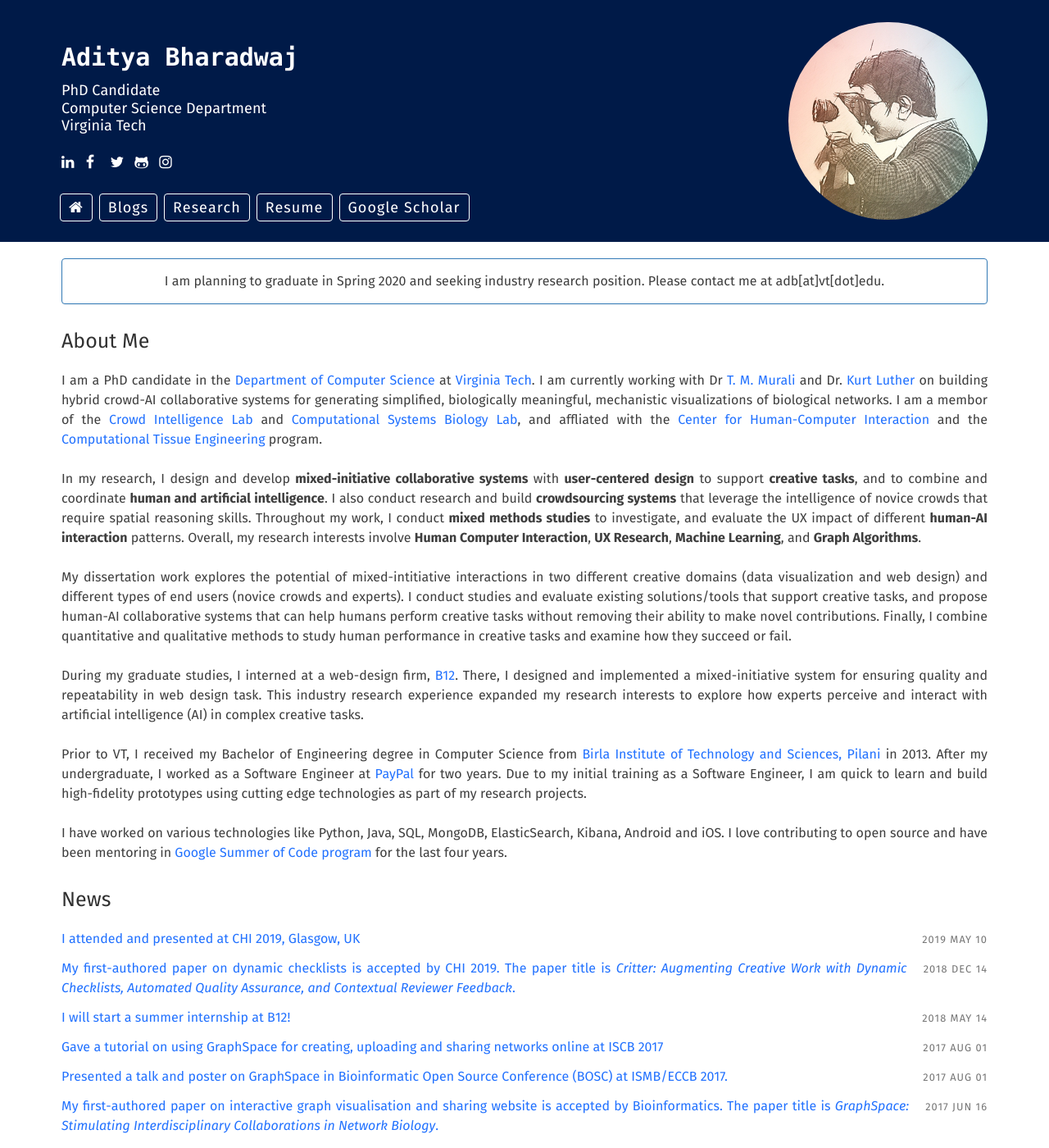
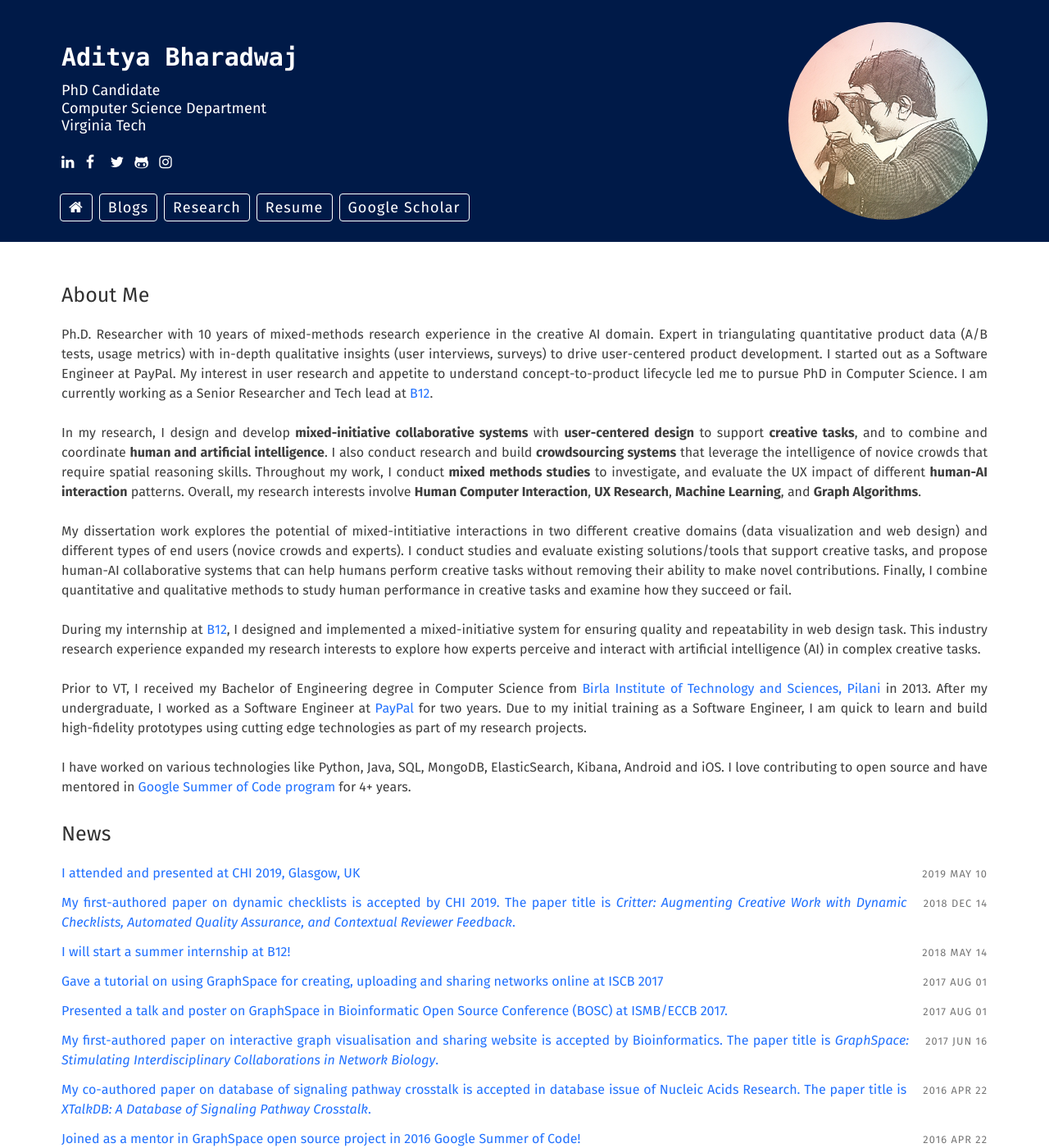
Before and after one commit to adbharadwaj/adbharadwaj.github.io, a Jekyll site: the page built from index.html, in a window 1280 px wide and 1400 px high. Shown: the whole window at 82% size. Built offline with Jekyll 4.4.1, drawn with Linux system fonts in a browser that asks for light colours.

Commit message:
Revise About Me section with updated details
Updated personal information and research details in the About Me section.

```diff
--- a/index.html
+++ b/index.html
@@ -24,20 +24,13 @@
 {% endif %}
 {% endfor %}
 
-
-<div class="panel panel-primary">
-    <!-- <div class="panel-heading">Panel heading without title</div> -->
-  <div class="panel-body text-center">
-    <!-- <h3>Job Search</h3> -->
-    I am planning to graduate in Spring 2020 and seeking industry research position. Please contact me at adb[at]vt[dot]edu.
-  </div>
-</div>
-
 <h3>About Me</h3>
 
-I am a PhD candidate in the <a href="http://www.cs.vt.edu/">Department of Computer Science</a> at <a href="http://www.vt.edu/">Virginia Tech</a>. I am currently working with Dr <a href="http://bioinformatics.cs.vt.edu/~murali/">T. M. Murali</a> and Dr. <a href="http://kurtluther.com/">Kurt Luther</a> on building hybrid crowd-AI collaborative systems for generating simplified, biologically meaningful, mechanistic visualizations of biological networks. I am a membor of the <a href="http://crowd.cs.vt.edu/">Crowd Intelligence Lab</a> and
-<a href="https://bioinformatics.cs.vt.edu/~murali/group.html">Computational Systems Biology Lab</a>, and affliated with the <a href="http://www.hci.vt.edu/">Center for Human-Computer Interaction</a> and the <a href="http://cte.cs.vt.edu/">Computational Tissue Engineering</a> program.
+Ph.D. Researcher with 10 years of mixed-methods research experience in the creative AI domain. Expert in triangulating quantitative product data (A/B tests, usage metrics) with in-depth qualitative insights (user interviews, surveys) to drive user-centered product development.
 
+I started out as a Software Engineer at PayPal. My interest in user research and appetite to understand concept-to-product lifecycle led me to pursue PhD in Computer Science.
+
+I am currently working as a Senior Researcher and Tech lead at <a href="https://b12.io/">B12</a>.
 
 <br><br>
 
@@ -49,14 +42,14 @@
 
 <br><br>
 
-During my graduate studies, I interned at a web-design firm, <a href="https://b12.io/">B12</a>. There, I designed and implemented a mixed-initiative system for ensuring quality and repeatability in web design task. This industry research experience expanded my research interests to explore how experts perceive and interact with artificial intelligence (AI) in complex creative tasks.
+During my internship at <a href="https://b12.io/">B12</a>, I designed and implemented a mixed-initiative system for ensuring quality and repeatability in web design task. This industry research experience expanded my research interests to explore how experts perceive and interact with artificial intelligence (AI) in complex creative tasks.
 
 <br><br>
 Prior to VT, I received my Bachelor of Engineering degree in Computer Science from <a href="http://www.bits-pilani.ac.in/">Birla Institute of Technology and Sciences, Pilani</a> in 2013. After my undergraduate, I worked as a Software Engineer at <a href="https://www.paypal.com/">PayPal</a> for two years. Due to my initial training as a Software Engineer, I am quick to learn and build high-fidelity prototypes using cutting edge technologies as part of my research projects.
 
 <br><br>
 
-I have worked on various technologies like Python, Java, SQL, MongoDB, ElasticSearch, Kibana, Android and iOS. I love contributing to open source and have been mentoring in <a href="https://summerofcode.withgoogle.com/">Google Summer of Code program</a> for the last four years.
+I have worked on various technologies like Python, Java, SQL, MongoDB, ElasticSearch, Kibana, Android and iOS. I love contributing to open source and have mentored in <a href="https://summerofcode.withgoogle.com/">Google Summer of Code program</a> for 4+ years.
 
 <br>
 
```
